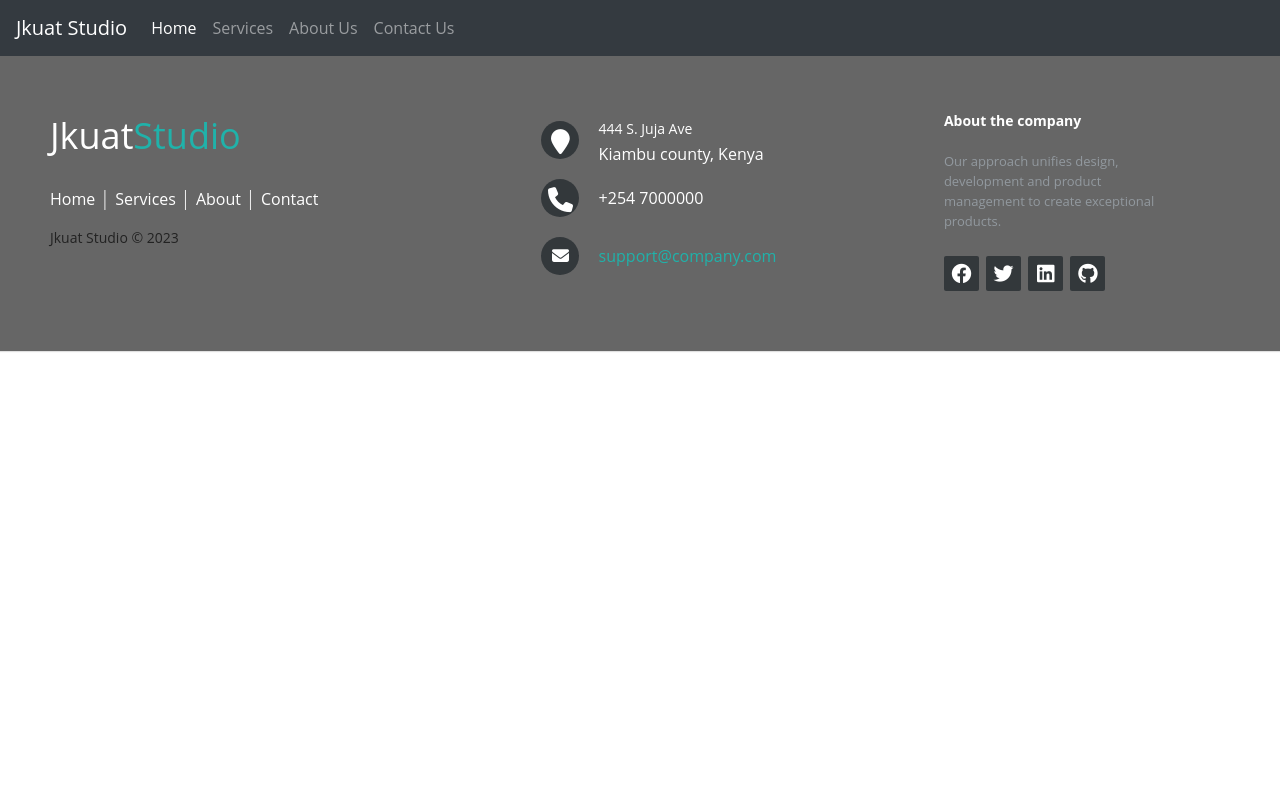
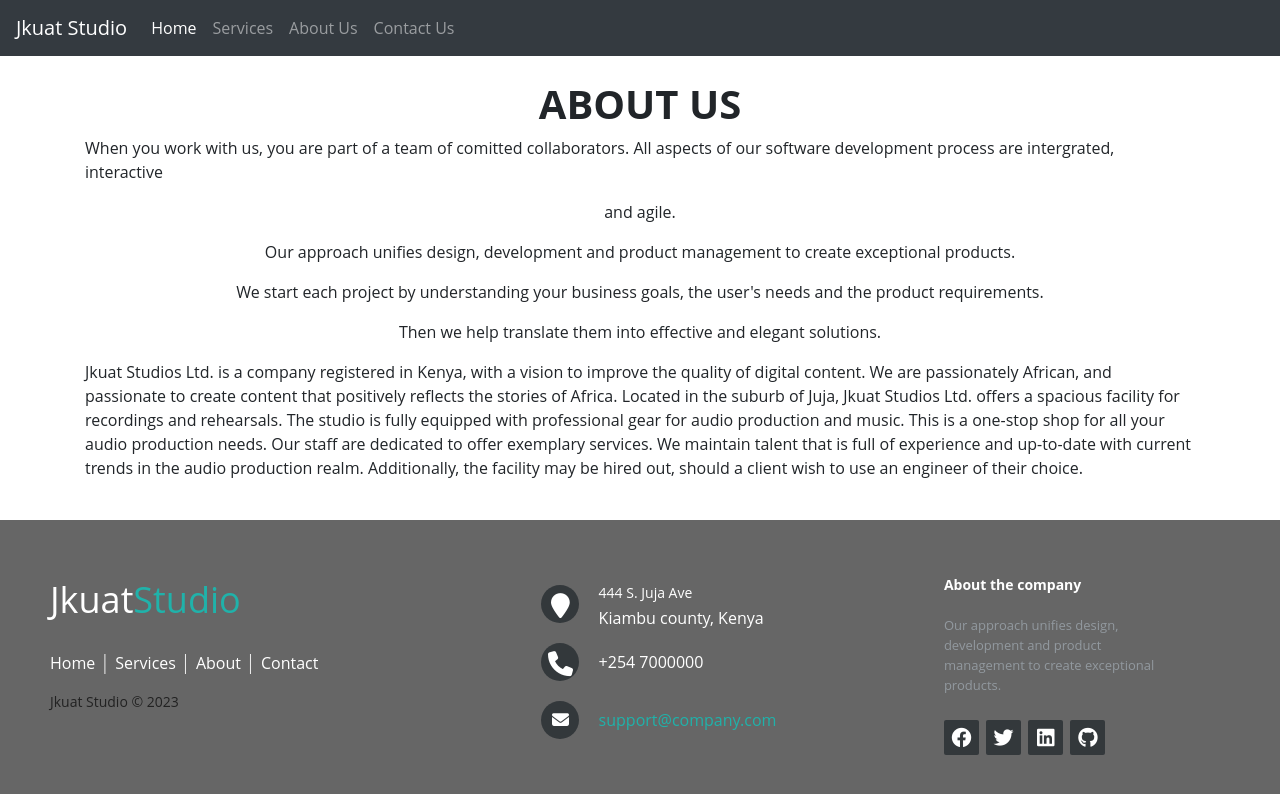
Before and after one commit to edwinkim16/Jkuat-group-project, a plain HTML site: page about.html in a window 1280 px wide. Drawn offline with nearby package versions, Linux system fonts and the light colour scheme.

Commit message:
adding about us content and styling it

```diff
--- a/about.html
+++ b/about.html
@@ -37,6 +37,30 @@
           </ul>
         </div>
     </nav>
+    <br>
+    <div class="container">
+        <div class="about">
+            <h1>ABOUT US</h1>
+            <p>When you work with us, you are part of a team of comitted
+                collaborators. All aspects of our software development process
+                are intergrated, interactive
+            </p>
+            <p>and agile.</p>
+            <p> Our approach unifies design, development and product management
+                to create exceptional products.
+            </p>
+            <p> We start each project by understanding your business goals, the
+                user's needs and the product requirements.
+            </p>
+            <p>Then we help translate them into effective and elegant solutions.</p>
+        </div>
+        <p>Jkuat Studios Ltd. is a company registered in Kenya, with a vision to improve the quality of digital content. We are passionately African, and passionate to create content that positively reflects the stories of Africa.
+
+            Located in the suburb of Juja, Jkuat Studios Ltd. offers a spacious facility for recordings and rehearsals. The studio is fully equipped with professional gear for audio production and music. This is a one-stop shop for all your audio production needs.
+
+            Our staff are dedicated to offer exemplary services. We maintain talent that is full of experience and up-to-date with current trends in the audio production realm. Additionally, the facility may be hired out, should a client wish to use an engineer of their choice.</p>
+    </div>
+    <br>
     <footer class="footer-distributed">
 
         <div class="footer-left">
--- a/style.css
+++ b/style.css
@@ -29,6 +29,19 @@
 }
 #product{
     display: none;
+}
+
+.about{
+    display: flex;
+    flex-direction: column;
+    align-items: center;
+    justify-content: center;
+}
+.about h1{
+    font-weight: bold;
+}
+.about p{
+    font-weight: 500;
 }
 
 .foot{
```
